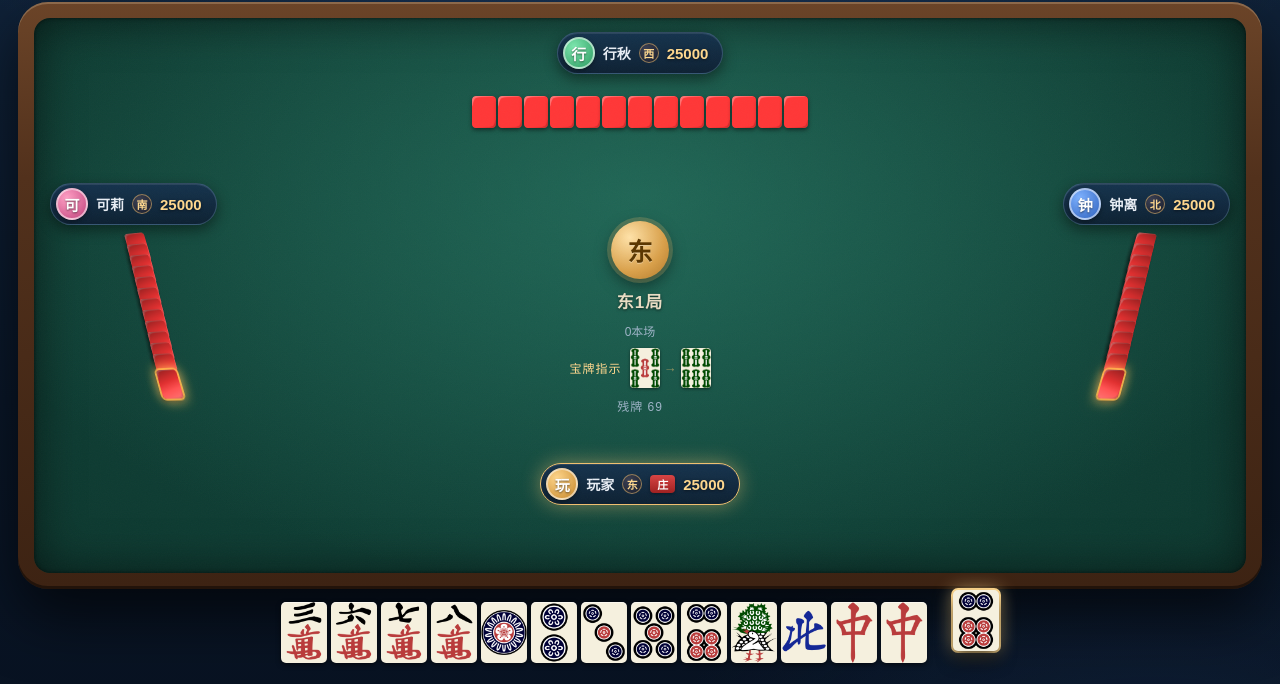
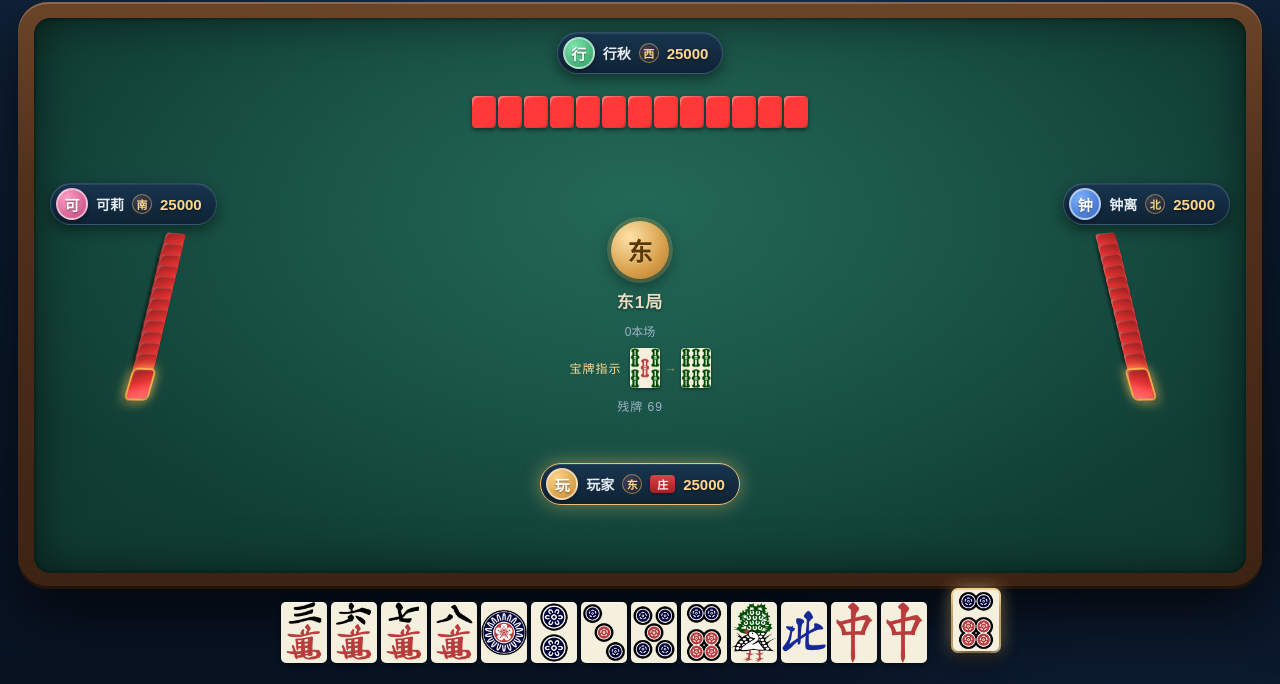
Before and after one commit to tianshan233/majiang, a website: page index.html in a window 1280 px wide. Both pictures are taken after a click on the button "开始对局". Shown: the part 64-748 px from the top of the page. Drawn offline with Linux system fonts and the light colour scheme.

Commit message:
fix: 手牌外八方向修正为八字形（顶部朝桌面中央、底部朝外撇）

```diff
--- a/css/style.css
+++ b/css/style.css
@@ -390,13 +390,14 @@ header { display: flex; justify-content: space-between; align-items: center; mar
   box-shadow: -2px 2px 4px rgba(0, 0, 0, .35), inset 1px 1px 2px rgba(255, 255, 255, .25), inset 0 -2px 3px rgba(255, 255, 255, .1);
 }
 /* 单张牌背 3D 透视：平行四边形（skewX 绕底部）+ 梯形压缩（rotateX 顶部后倒）+ 牌面转向中央（rotateY）。
-   逐张 translateX 叠加成「外八」弧线：顶部牌往外侧撇、底部牌朝中央收（--i 为牌序，0=柱顶、末张在柱底） */
+   逐张 translateX 叠加成「外八」弧线（「八」字形：顶部朝桌面中央、底部朝外撇，俯视向桌心汇聚）
+   --i 为牌序：0=柱顶、末张在柱底 */
 .zone-west .tile-back {
-  transform: translateX(calc(var(--i, 0) * .8px - 5.2px)) perspective(320px) rotateX(13deg) rotateY(-12deg) skewX(7deg);
+  transform: translateX(calc(5.2px - var(--i, 0) * .8px)) perspective(320px) rotateX(13deg) rotateY(12deg) skewX(-7deg);
   transform-origin: 50% 100%;
 }
 .zone-east .tile-back {
-  transform: translateX(calc(-1 * var(--i, 0) * .8px + 5.2px)) perspective(320px) rotateX(13deg) rotateY(12deg) skewX(-7deg);
+  transform: translateX(calc(-5.2px + var(--i, 0) * .8px)) perspective(320px) rotateX(13deg) rotateY(-12deg) skewX(7deg);
   transform-origin: 50% 100%;
 }
 /* 3D 立体牌背：渐变高光（远端暗、近端亮，左右家镜像） */
@@ -410,26 +411,26 @@ header { display: flex; justify-content: space-between; align-items: center; mar
 .zone-east .tile-back::after {
   background: linear-gradient(200deg, rgba(0, 0, 0, .42) 0%, rgba(0, 0, 0, .12) 42%, rgba(255, 255, 255, .14) 68%, rgba(255, 255, 255, .3) 100%);
 }
-/* 整列手牌柱「外八」倾斜 + 3D 透视：顶部往外侧撇、底部朝中央收（仿雀魂俯视汇聚） */
+/* 整列手牌柱「外八」倾斜 + 3D 透视：「八」字形，顶部朝桌面中央、底部朝外撇（仿雀魂俯视汇聚） */
 .zone-west .zone-backs {
-  transform: perspective(900px) rotateY(-18deg) skewX(10deg);
+  transform: perspective(900px) rotateY(18deg) skewX(-10deg);
   transform-origin: center;
 }
 .zone-east .zone-backs {
-  transform: perspective(900px) rotateY(18deg) skewX(-10deg);
+  transform: perspective(900px) rotateY(-18deg) skewX(10deg);
   transform-origin: center;
 }
 /* 最新摸牌（柱底一张）：保持透视变形 + 金色高亮呼吸光 */
 .zone-west .tile-back.back-last {
   margin-bottom: 0;
-  transform: translateY(5px) translateX(calc(var(--i, 0) * .8px - 5.2px)) perspective(320px) rotateX(13deg) rotateY(-12deg) skewX(7deg);
+  transform: translateY(5px) translateX(calc(5.2px - var(--i, 0) * .8px)) perspective(320px) rotateX(13deg) rotateY(12deg) skewX(-7deg);
   box-shadow: 0 0 0 2px rgba(255, 184, 77, .85), 0 0 14px rgba(255, 184, 77, .55), -2px 3px 4px rgba(0, 0, 0, .35);
   z-index: 2;
   animation: lastGlow 2.4s ease-in-out infinite;
 }
 .zone-east .tile-back.back-last {
   margin-bottom: 0;
-  transform: translateY(5px) translateX(calc(-1 * var(--i, 0) * .8px + 5.2px)) perspective(320px) rotateX(13deg) rotateY(12deg) skewX(-7deg);
+  transform: translateY(5px) translateX(calc(-5.2px + var(--i, 0) * .8px)) perspective(320px) rotateX(13deg) rotateY(-12deg) skewX(7deg);
   box-shadow: 0 0 0 2px rgba(255, 184, 77, .85), 0 0 14px rgba(255, 184, 77, .55), 2px 3px 4px rgba(0, 0, 0, .35);
   z-index: 2;
   animation: lastGlow 2.4s ease-in-out infinite;
--- a/test-ui.js
+++ b/test-ui.js
@@ -322,7 +322,7 @@ try {
   ok(cssText.indexOf('.zone-north .zone-discards .tile') >= 0 && cssText.indexOf('rotate(180deg)') >= 0, 'CSS含对家牌河倒置规则');
   ok(cssText.indexOf('.side-body') >= 0 && cssText.indexOf('flex-direction: row-reverse') >= 0, 'CSS含左右家外侧手牌柱+内侧牌河布局');
   ok(cssText.indexOf('grid-auto-flow: column') >= 0, 'CSS含左右家牌河竖向往下码规则');
-  ok(cssText.indexOf('.zone-west .zone-backs') >= 0 && cssText.indexOf('skewX(10deg)') >= 0 && cssText.indexOf('perspective(900px)') >= 0, 'CSS含手牌柱外八倾斜+3D透视规则');
+  ok(cssText.indexOf('.zone-west .zone-backs') >= 0 && cssText.indexOf('skewX(-10deg)') >= 0 && cssText.indexOf('perspective(900px)') >= 0, 'CSS含手牌柱外八倾斜+3D透视规则');
   ok(cssText.indexOf('.zone-west .tile-back') >= 0 && cssText.indexOf('rotateX(13deg)') >= 0 && cssText.indexOf('var(--i') >= 0, 'CSS含单张牌背平行四边形梯形透视+逐张外八弧线规则');
   const g6 = new Game({ mode: 'east', allAI: false, speed: 0, humanSeat: 1 });
   g6._schedule = () => {};
```
Also changed, not shown: CHANGELOG.md.
